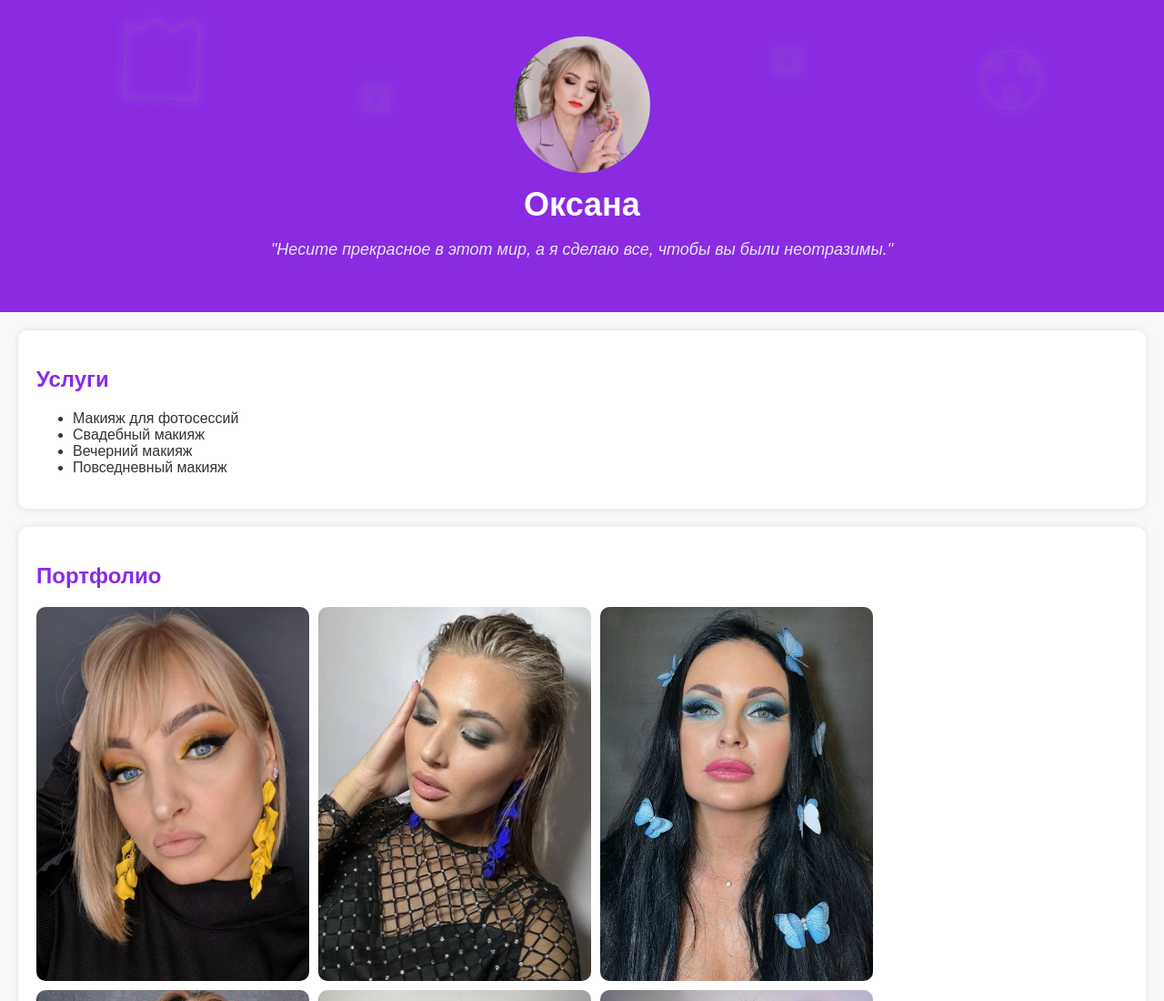
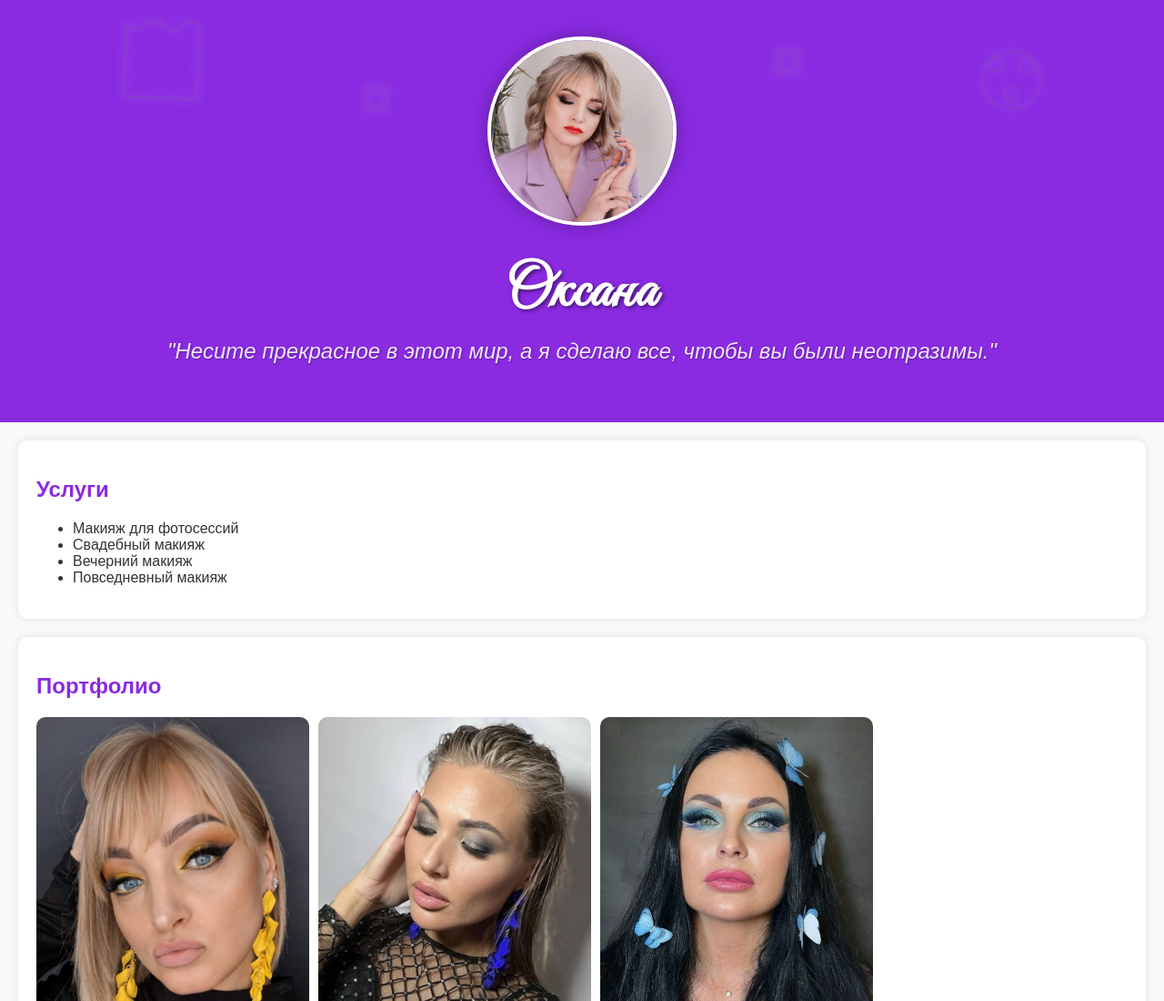
Before and after one commit to Irina-lol/makeup-artist-site, a plain HTML site: page index.html in a window 1280 px wide. Shown: the top 1100 px of the page at 91% size. Drawn offline with nearby package versions, Linux system fonts and the light colour scheme.

Commit message:
Изменила шрифт

```diff
--- a/index.html
+++ b/index.html
@@ -5,6 +5,7 @@
   <meta name="viewport" content="width=device-width, initial-scale=1.0">
   <title>Визажист Оксана</title>
   <link rel="stylesheet" href="style.css">
+  <link href="https://fonts.googleapis.com/css2?family=Great+Vibes&display=swap" rel="stylesheet">
 </head>
 <body>
   <header>
--- a/style.css
+++ b/style.css
@@ -7,7 +7,6 @@ body {
   color: #333;
 }
 
-/* Шапка */
 /* Анимация для форм */
 @keyframes float {
   0% {
@@ -91,20 +90,29 @@ header {
 }
 
 .profile-photo {
-  width: 150px;
-  height: 150px;
+  width: 200px; /* Увеличим размер */
+  height: 200px;
   border-radius: 50%;
+  border: 4px solid #ffffff; /* Белая рамка */
+  box-shadow: 0 0 20px rgba(0, 0, 0, 0.3); /* Тень */
+  margin-bottom: 20px;
 }
 
 h1 {
-  font-size: 36px;
+  font-family: 'Great Vibes', cursive; /* Подключаем шрифт */
+  font-size: 64px; /* Увеличим размер */
   margin: 10px 0;
+  color: #ffffff; /* Белый цвет */
+  text-shadow: 2px 2px 4px rgba(0, 0, 0, 0.5); /* Тень для текста */
+  letter-spacing: 2px; /* Добавим немного расстояния между буквами */
 }
 
 .quote {
-  font-style: italic;
-  font-size: 18px;
-  color: #e6e6fa; /* Светло-сиреневый */
+  font-style: italic; /* Курсив */
+  font-size: 24px; /* Увеличим размер */
+  color: #f0e6fa; /* Светло-сиреневый с розовым оттенком */
+  text-shadow: 1px 1px 2px rgba(0, 0, 0, 0.3); /* Легкая тень */
+  margin-top: 10px; /* Отступ сверху */
 }
 
 /* Секции */
```
